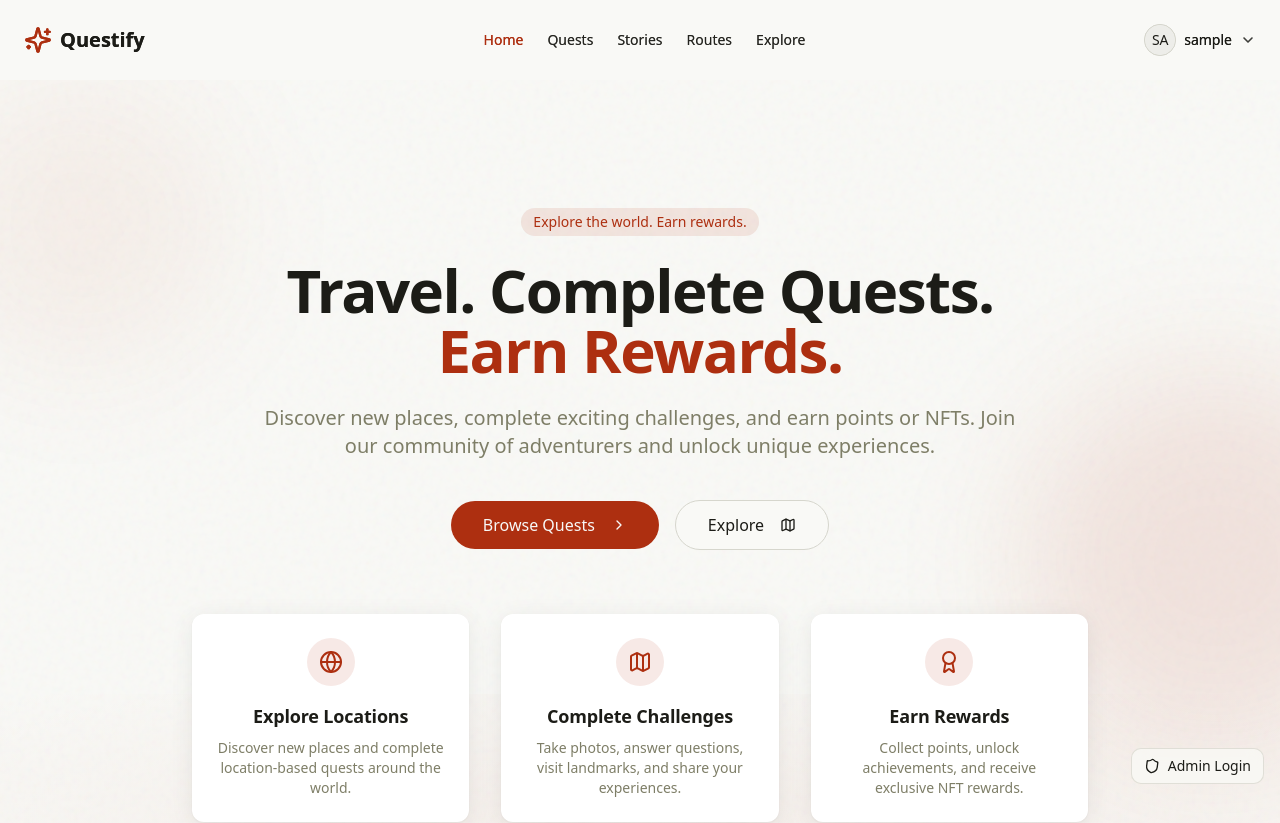
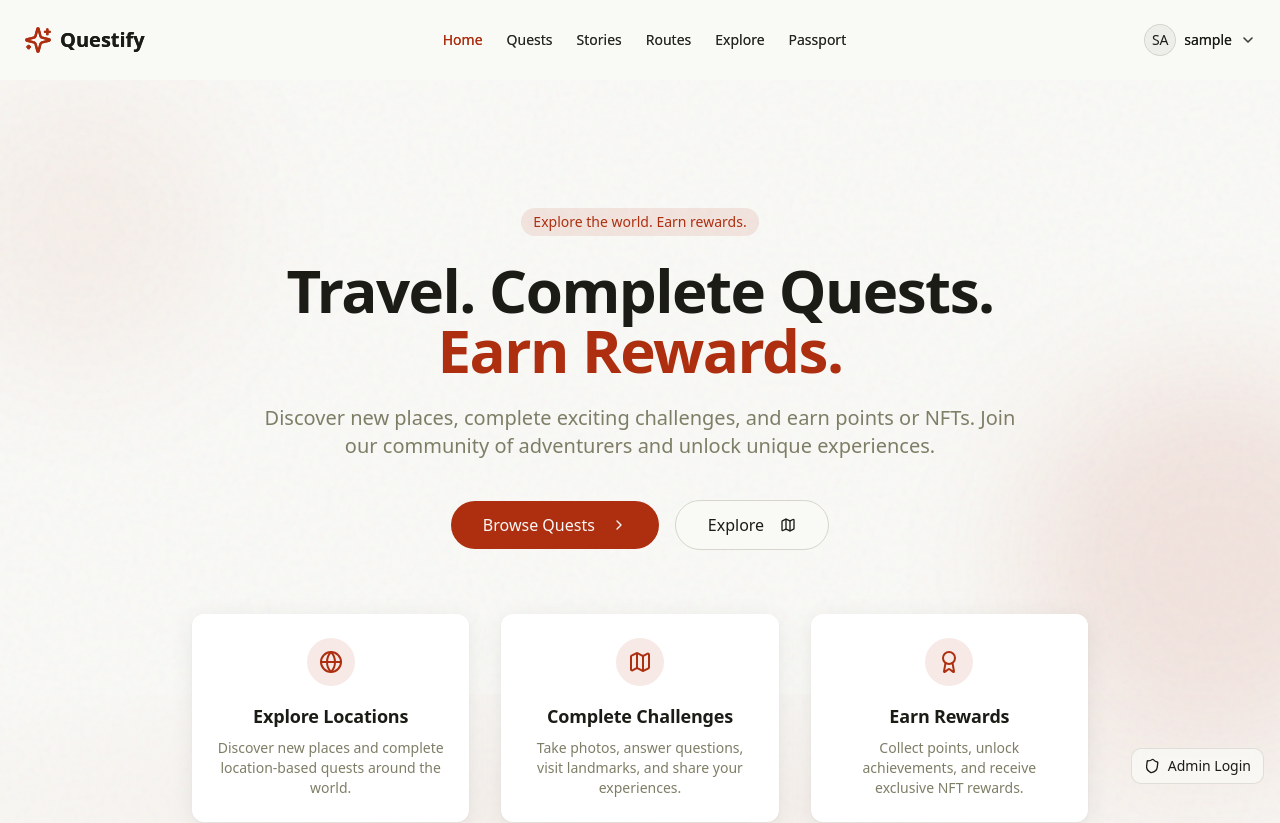
Before and after one commit to szexian96/travel-earn-questify, a React (Vite) app: page / in a window 1280 px wide. Shown: the top 823 px of the page. Built offline with nearby package versions, Linux system fonts and the light colour scheme; sample sign-in values are in the browser's storage.

Commit message:
Display passport link in navbar
The passport link was missing from the navbar. This commit adds the link to the navbar.

```diff
--- a/src/components/Navbar.tsx
+++ b/src/components/Navbar.tsx
@@ -120,6 +120,16 @@ const Navbar: React.FC = () => {
             >
               Explore
             </Link>
+            {isAuthenticated && (
+              <Link
+                to="/passport"
+                className={`text-sm font-medium transition-colors hover:text-primary ${
+                  location.pathname.includes('/passport') ? 'text-primary' : 'text-foreground/80'
+                }`}
+              >
+                Passport
+              </Link>
+            )}
             {isAdmin && (
               <Link
                 to="/admin"
@@ -276,6 +286,7 @@ const Navbar: React.FC = () => {
                 </div>
               </Link>
               {isAuthenticated && (
+                <>
                   <Link
                     to="/profile"
                     className={`p-2 rounded-md text-sm font-medium transition-colors hover:bg-secondary ${
@@ -287,6 +298,18 @@ const Navbar: React.FC = () => {
                       <span>Profile</span>
                     </div>
                   </Link>
+                  <Link
+                    to="/passport"
+                    className={`p-2 rounded-md text-sm font-medium transition-colors hover:bg-secondary ${
+                      location.pathname.includes('/passport') ? 'text-primary' : 'text-foreground/80'
+                    }`}
+                  >
+                    <div className="flex items-center space-x-3">
+                      <ScrollText className="h-5 w-5" />
+                      <span>Passport</span>
+                    </div>
+                  </Link>
+                </>
               )}
               {isAdmin && (
                 <Link
```
Lines whose indentation alone changed are shown as unchanged.
